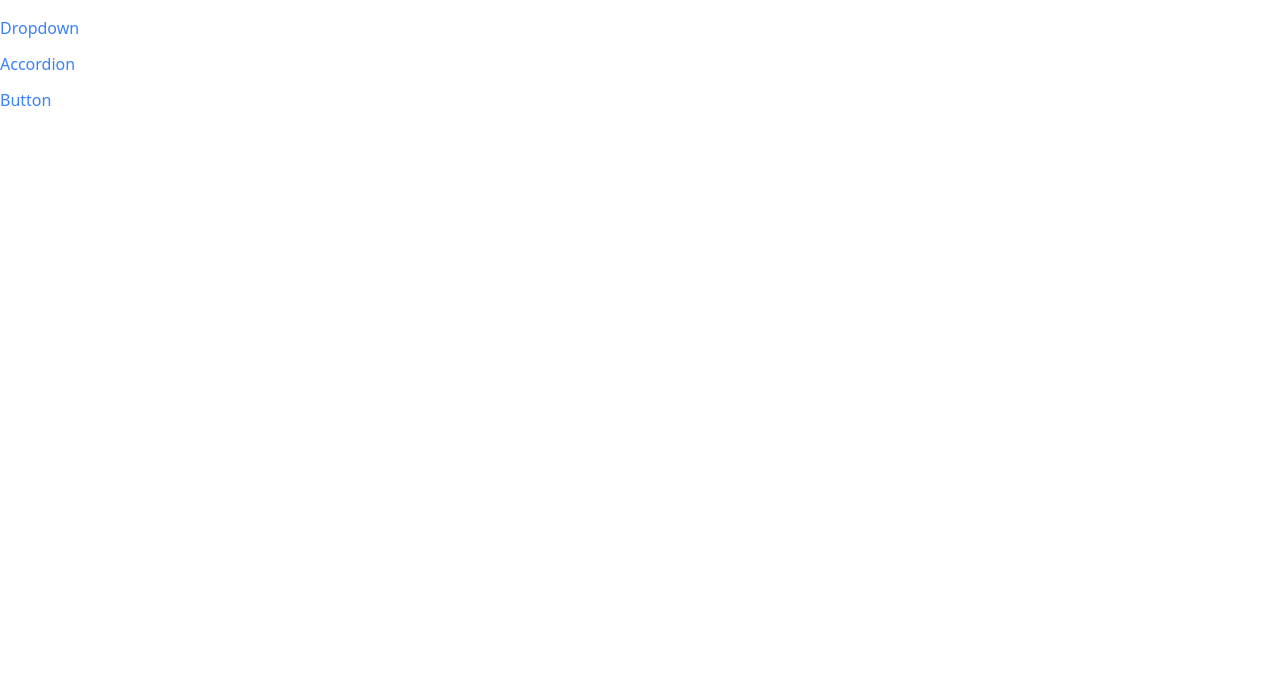
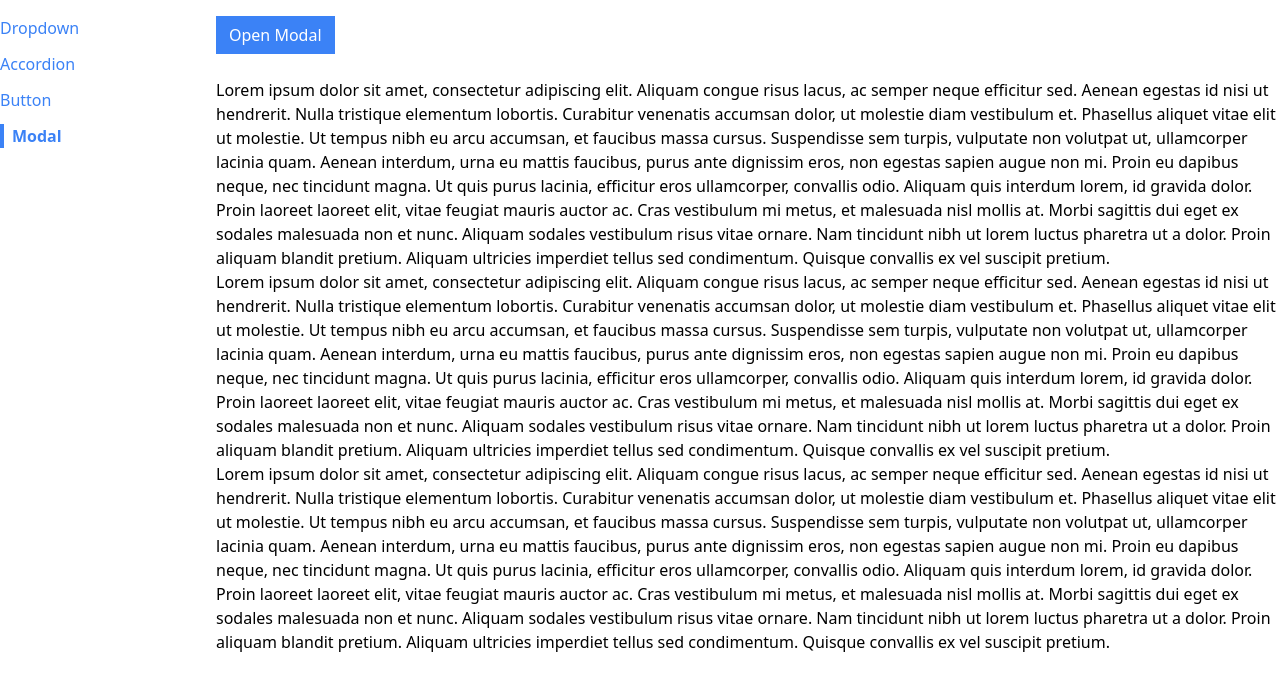
Before and after one commit to aumsoni2002/Reusable-React-Components, a React (Create React App) app: page /modal in a window 1280 px wide. Shown: the top 690 px of the page. Built offline with nearby package versions, Linux system fonts and the light colour scheme.

Commit message:
Reusable Modal Component: Completed

```diff
--- a/public/index.html
+++ b/public/index.html
@@ -39,5 +39,7 @@
       To begin the development, run `npm start` or `yarn start`.
       To create a production bundle, use `npm run build` or `yarn build`.
     -->
+
+    <div class="modal-container"></div>
   </body>
 </html>
--- a/src/App.js
+++ b/src/App.js
@@ -3,6 +3,7 @@
 import AccordionPage from "./pages/AccordionPage";
 import DropdownPage from "./pages/DropdownPage";
 import ButtonPage from "./pages/ButtonPage";
+import ModalPage from "./pages/ModalPage";
 
 function App() {
   return (
@@ -21,6 +22,10 @@
         <Route path="/button">
           <ButtonPage />
         </Route>
+
+        <Route path="/modal">
+          <ModalPage />
+        </Route>
       </div>
     </div>
   );
--- /dev/null
+++ b/src/components/Modal.js
@@ -0,0 +1,31 @@
+import { useEffect } from "react";
+import ReactDOM from "react-dom";
+
+function Modal({ onClose, children, actionBar }) {
+  useEffect(() => {
+    document.body.classList.add("overflow-hidden");
+
+    return () => {
+      document.body.classList.remove("overflow-hidden");
+    };
+  }, []);
+
+  return ReactDOM.createPortal(
+    <div>
+      <div
+        onClick={onClose}
+        className="fixed inset-0 bg-gray-300 opacity-80"
+      ></div>
+      <div className="fixed inset-40 p-10 bg-white">
+        <div className="flex flex-col justify-between h-full">
+          {children}
+          <div className="flex justify-end">{actionBar}</div>
+        </div>
+      </div>
+    </div>,
+
+    document.querySelector(".modal-container")
+  );
+}
+
+export default Modal;
--- a/src/components/Sidebar.js
+++ b/src/components/Sidebar.js
@@ -5,6 +5,7 @@
     { label: "Dropdown", path: "/" },
     { label: "Accordion", path: "/accordion" },
     { label: "Button", path: "/button" },
+    { label: "Modal", path: "/modal" },
   ];
 
   const renderedLinks = links.map((link) => {
--- /dev/null
+++ b/src/pages/ModalPage.js
@@ -0,0 +1,93 @@
+import Modal from "../components/Modal";
+import Button from "../components/Button";
+import { useState } from "react";
+
+function ModalPage() {
+  const [showModal, setShowModal] = useState(false);
+
+  const handleClick = () => {
+    setShowModal(true);
+  };
+
+  const handleClose = () => {
+    setShowModal(false);
+  };
+
+  const modalButton = (
+    <Button primary onClick={handleClose}>
+      I accept
+    </Button>
+  );
+
+  const modal = (
+    <Modal onClose={handleClose} actionBar={modalButton}>
+      <p>Here is an important agreement for you to accept</p>
+    </Modal>
+  );
+
+  return (
+    <div>
+      <Button onClick={handleClick} primary>
+        Open Modal
+      </Button>
+      {showModal && modal}
+      <br />
+      <p>
+        Lorem ipsum dolor sit amet, consectetur adipiscing elit. Aliquam congue
+        risus lacus, ac semper neque efficitur sed. Aenean egestas id nisi ut
+        hendrerit. Nulla tristique elementum lobortis. Curabitur venenatis
+        accumsan dolor, ut molestie diam vestibulum et. Phasellus aliquet vitae
+        elit ut molestie. Ut tempus nibh eu arcu accumsan, et faucibus massa
+        cursus. Suspendisse sem turpis, vulputate non volutpat ut, ullamcorper
+        lacinia quam. Aenean interdum, urna eu mattis faucibus, purus ante
+        dignissim eros, non egestas sapien augue non mi. Proin eu dapibus neque,
+        nec tincidunt magna. Ut quis purus lacinia, efficitur eros ullamcorper,
+        convallis odio. Aliquam quis interdum lorem, id gravida dolor. Proin
+        laoreet laoreet elit, vitae feugiat mauris auctor ac. Cras vestibulum mi
+        metus, et malesuada nisl mollis at. Morbi sagittis dui eget ex sodales
+        malesuada non et nunc. Aliquam sodales vestibulum risus vitae ornare.
+        Nam tincidunt nibh ut lorem luctus pharetra ut a dolor. Proin aliquam
+        blandit pretium. Aliquam ultricies imperdiet tellus sed condimentum.
+        Quisque convallis ex vel suscipit pretium.
+      </p>
+      <p>
+        Lorem ipsum dolor sit amet, consectetur adipiscing elit. Aliquam congue
+        risus lacus, ac semper neque efficitur sed. Aenean egestas id nisi ut
+        hendrerit. Nulla tristique elementum lobortis. Curabitur venenatis
+        accumsan dolor, ut molestie diam vestibulum et. Phasellus aliquet vitae
+        elit ut molestie. Ut tempus nibh eu arcu accumsan, et faucibus massa
+        cursus. Suspendisse sem turpis, vulputate non volutpat ut, ullamcorper
+        lacinia quam. Aenean interdum, urna eu mattis faucibus, purus ante
+        dignissim eros, non egestas sapien augue non mi. Proin eu dapibus neque,
+        nec tincidunt magna. Ut quis purus lacinia, efficitur eros ullamcorper,
+        convallis odio. Aliquam quis interdum lorem, id gravida dolor. Proin
+        laoreet laoreet elit, vitae feugiat mauris auctor ac. Cras vestibulum mi
+        metus, et malesuada nisl mollis at. Morbi sagittis dui eget ex sodales
+        malesuada non et nunc. Aliquam sodales vestibulum risus vitae ornare.
+        Nam tincidunt nibh ut lorem luctus pharetra ut a dolor. Proin aliquam
+        blandit pretium. Aliquam ultricies imperdiet tellus sed condimentum.
+        Quisque convallis ex vel suscipit pretium.
+      </p>
+      <p>
+        Lorem ipsum dolor sit amet, consectetur adipiscing elit. Aliquam congue
+        risus lacus, ac semper neque efficitur sed. Aenean egestas id nisi ut
+        hendrerit. Nulla tristique elementum lobortis. Curabitur venenatis
+        accumsan dolor, ut molestie diam vestibulum et. Phasellus aliquet vitae
+        elit ut molestie. Ut tempus nibh eu arcu accumsan, et faucibus massa
+        cursus. Suspendisse sem turpis, vulputate non volutpat ut, ullamcorper
+        lacinia quam. Aenean interdum, urna eu mattis faucibus, purus ante
+        dignissim eros, non egestas sapien augue non mi. Proin eu dapibus neque,
+        nec tincidunt magna. Ut quis purus lacinia, efficitur eros ullamcorper,
+        convallis odio. Aliquam quis interdum lorem, id gravida dolor. Proin
+        laoreet laoreet elit, vitae feugiat mauris auctor ac. Cras vestibulum mi
+        metus, et malesuada nisl mollis at. Morbi sagittis dui eget ex sodales
+        malesuada non et nunc. Aliquam sodales vestibulum risus vitae ornare.
+        Nam tincidunt nibh ut lorem luctus pharetra ut a dolor. Proin aliquam
+        blandit pretium. Aliquam ultricies imperdiet tellus sed condimentum.
+        Quisque convallis ex vel suscipit pretium.
+      </p>
+    </div>
+  );
+}
+
+export default ModalPage;
```
